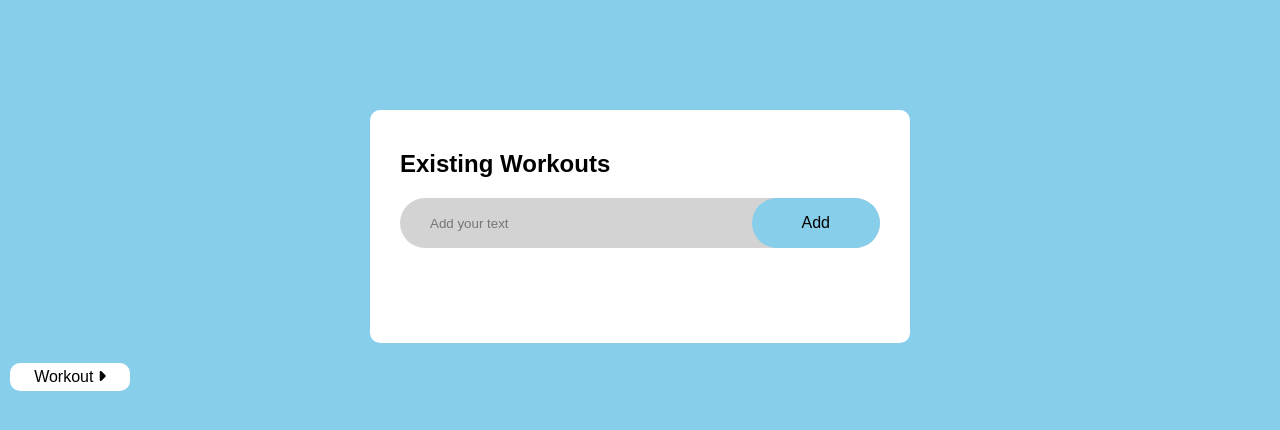
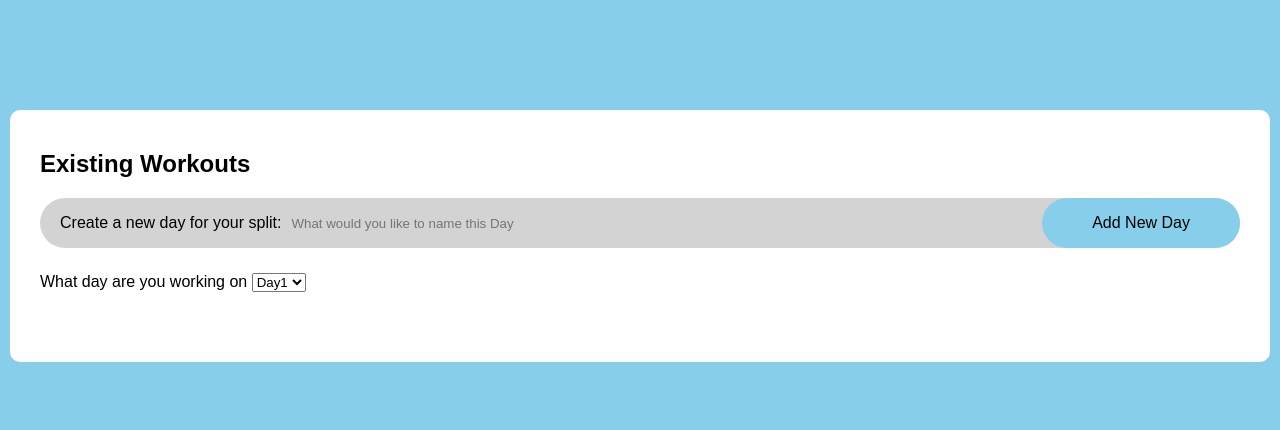
Before and after one commit to CaelOConnor/Gym-Progress-Tracker-Application, a plain HTML site: page homepage.html in a window 1280 px wide. Drawn offline with Linux system fonts and the light colour scheme.

Commit message:
re-made teh ui with the dropdown in the box still need to work on javascript

```diff
--- a/homepage.html
+++ b/homepage.html
@@ -13,6 +13,31 @@
         <div class="workout-app">
             <h2>Existing Workouts</h2>
             <div class="row">
+                <label for="newDay">Create a new day for your split:</label>
+                <input type="text" id="newDay" placeholder="What would you like to name this Day">
+                <button onclick="addNewDay()">Add New Day</button>
+            </div>
+
+            <div class="day-container">
+                <label for="days">What day are you working on</label>
+                <select name="days" id="days">
+                    <option value="Day1">Day1</option>
+                    <option value="Day2">Day2</option>
+                    <option value="Day3">Day3</option>
+                    <option value="Day4">Day4</option>
+                    <option value="Day5">Day5</option>
+                    <option value="Day6">Day6</option>
+                    <option value="Day7">Day7</option>
+                </select>
+            </div>
+        </div>
+    </div>
+
+
+    <!--<div class="container">
+        <div class="workout-app">
+            <h2>Existing Workouts</h2>
+            <div class="row">
                 <input type="text" id="input-box" placeholder="Add your text">
                 <button onclick="addWorkout()">Add</button>
             </div>
@@ -25,7 +50,7 @@
                 <a href="#">Add exercise here</a>
             </div>
         </div>
-    </div>
+    </div> -->
     <script src="script.js"></script>
 </body>
 </html>
--- a/homepagestyles.css
+++ b/homepagestyles.css
@@ -1,3 +1,4 @@
+
 *{
     margin: 0;
     padding: 0;
@@ -16,7 +17,7 @@
 /* Grey box in middle of screen*/
 .workout-app{
     width: 100%;
-    max-width: 540px;
+    max-width: 1440px;
     background: white;
     margin: 100px auto 20px;
     padding: 40px 30px 70px;
@@ -52,7 +53,7 @@ input{
     font-weight: 14px;
 }
 
-/* add button on rihgt side of input bar */
+/* add button on right side of input bar */
 button{
     border: none;
     outline: none;
--- a/script.js
+++ b/script.js
@@ -1,6 +1,6 @@
 //Watched video "How To Create To-Do List App Using HTML CSS And JavaScript | Task App In JavaScript" by GreatStack
 
-const inputBox = document.getElementById("input-box");
+/*const inputBox = document.getElementById("input-box");
 const listContainer = document.getElementById("list-container");
 const dropDownBtn = document.querySelector(".dropdown__button");
 const dropDownMenu = document.querySelector(".dropdown__menu");
@@ -44,3 +44,31 @@ showWorkouts();
 dropDownBtn.addEventListener('click', () => {
     dropDownMenu.classList.toggle("hide");
 });
+*/
+
+//add new wokrout day with dropwdown for the exercises
+function addNewDay() {
+    const newDayInput = document.getElementById("newDay");
+    const newDay = newDayInput.value.trim();
+    const daysSelect = document.getElementById("days");
+
+    if(inputBox.value === ''){
+        alert("You must write a name for the day!");
+        return;
+    }
+    const option = document.createElement("option");
+    option.textContent = newDay;
+
+    daysSelect.appendChild(option);
+    newDayInput.value = "";
+    saveData();
+}
+
+function saveData(){
+    localStorage.setItem("data" , listContainer.innerHTML);
+}
+
+function showWorkouts(){
+    listContainer.innerHTML = localStorage.getItem("data");
+}
+showWorkouts();
```
